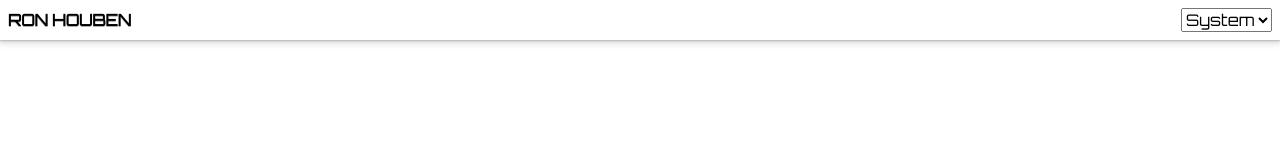
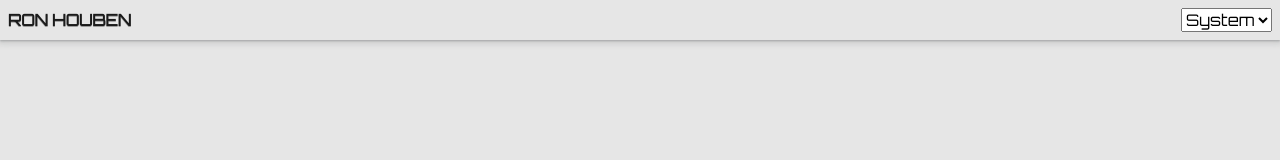
Before and after one commit to RonHouben/portfolio, a Svelte app: page / in a window 1280 px wide. Built offline with nearby package versions, Linux system fonts and the light colour scheme.

Commit message:
styling: added `font-display: swap` to `@font-face`, so text doesn't go invisible when loading the none-system font.

```diff
--- a/static/styles/themes/dark.css
+++ b/static/styles/themes/dark.css
@@ -1,10 +1,12 @@
 @font-face {
   font-family: 'Orbitron';
   src: url('/fonts/Orbitron/Orbitron-Regular.ttf') format('truetype');
+
+  font-display: swap;
 }
 
 :root {
-	--theme-color-lightest: hsl(0deg, 0%, 0%);
+	--theme-color-lightest: hsl(0deg, 0%, 10%);
 	--theme-color-lighter: hsl(0deg, 0%, 20%);
 	--theme-color-light: hsl(0deg, 0%, 40%);
 	--theme-color-strong: hsl(0deg, 0%, 60%);
@@ -13,5 +15,5 @@
 
   /* fonts */
   --theme-font-family: 'Orbitron';
-	--theme-font-color: hsl(0deg, 0%, 100%);
+	--theme-font-color: hsl(0deg, 0%, 90%);
 }
--- a/static/styles/themes/light.css
+++ b/static/styles/themes/light.css
@@ -1,10 +1,11 @@
 @font-face {
   font-family: 'Orbitron';
   src: url('/fonts/Orbitron/Orbitron-Regular.ttf') format('truetype');
+  font-display: swap;
 }
 
 :root {
-	--theme-color-lightest: hsl(0deg, 0%, 100%);
+	--theme-color-lightest: hsl(0deg, 0%, 90%);
 	--theme-color-lighter: hsl(0deg, 0%, 80%);
 	--theme-color-light: hsl(0deg, 0%, 60%);
 	--theme-color-strong: hsl(0deg, 0%, 40%);
@@ -13,5 +14,5 @@
 
   /* fonts */
   --theme-font-family: 'Orbitron';
-	--theme-font-color: hsl(0deg, 0%, 0%);
+	--theme-font-color: hsl(0deg, 0%, 10%);
 }
```
